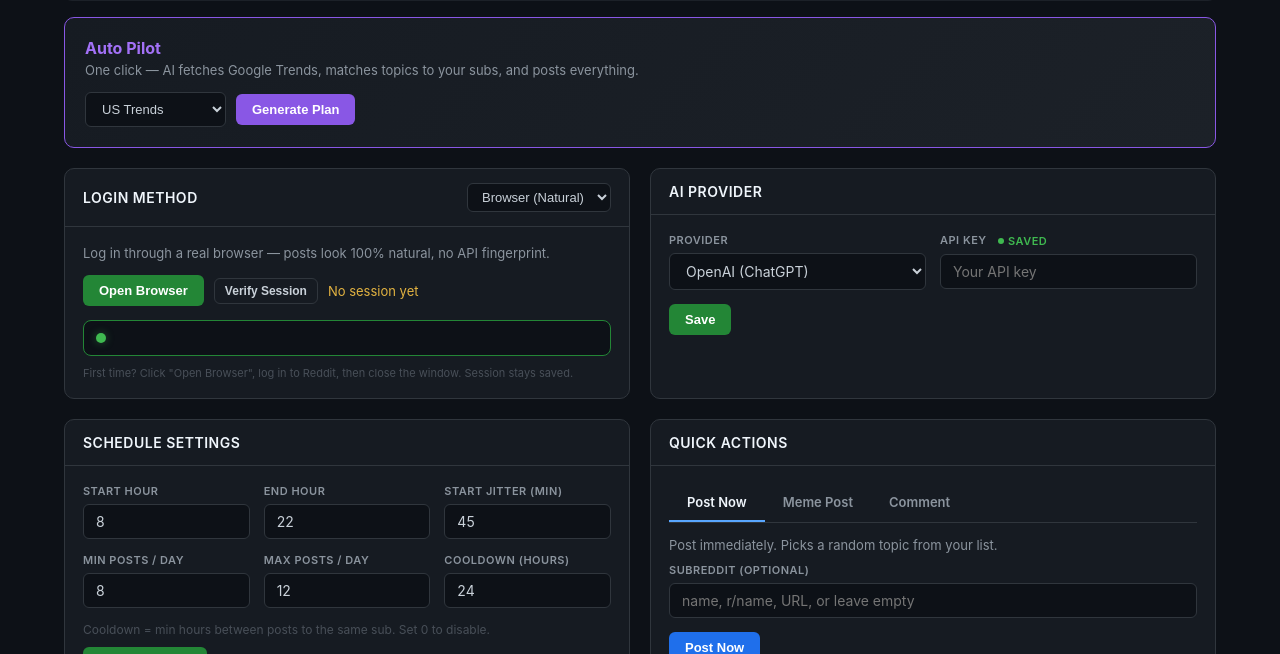
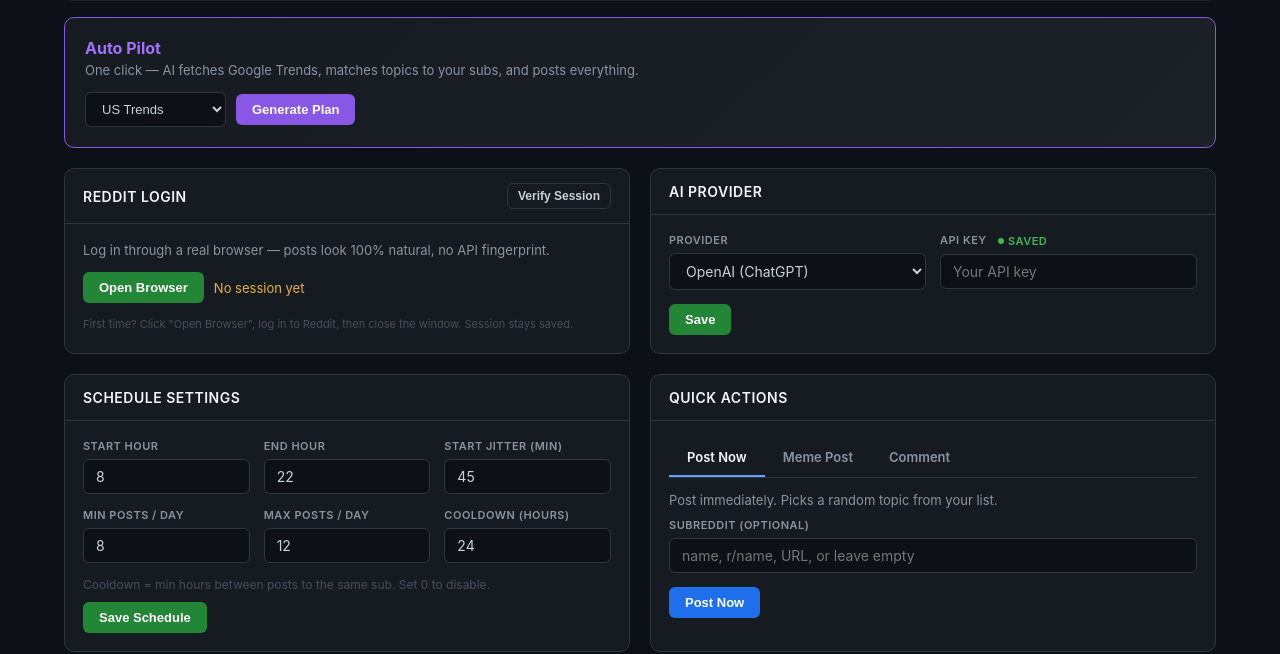
Before and after one commit to Sohelmoldharia/reddit-posting-ai-assisted, a Flask app: page / in a window 1280 px wide. Shown: the part 169-823 px from the top of the page. Run offline with Flask 3, Linux system fonts and the light colour scheme; data that the repository does not hold is empty.

Commit message:
Remove API option — browser-only posting for maximum naturalness
No more Reddit API toggle. Everything goes through the Playwright browser
session. Dashboard shows a clean Reddit Login card with Open Browser and
Verify Session. Removed reddit_poster dependency from app.py entirely.

https://claude.ai/code/session_01TwYXBxPCyX3NRxWC8jmaNz

```diff
--- a/app.py
+++ b/app.py
@@ -13,7 +13,6 @@ from flask import Flask, render_template, request, jsonify, send_file
 import browser_poster
 import content_generator
 import image_finder
-import reddit_poster
 import trends
 
 load_dotenv()
@@ -33,12 +32,6 @@ _bot_status = {"state": "stopped", "message": "Bot is not running", "last_post":
 _daily_start_cache = {}
 _daily_target_cache = {}
 _browser_login_active = False
-
-
-def _get_poster(config):
-    if config.get("posting_method") == "browser":
-        return browser_poster
-    return reddit_poster
 
 
 # ─── helpers ───
@@ -278,9 +271,8 @@ def do_post(subreddit, topic_line, config):
     topic = parse_topic(topic_line)
     provider = config["ai_provider"]
     is_image = topic["image"] is not None
-    poster = _get_poster(config)
     try:
-        example_titles = poster.get_recent_titles(subreddit)
+        example_titles = browser_poster.get_recent_titles(subreddit)
     except Exception:
         example_titles = None
     content = content_generator.generate_content(
@@ -288,11 +280,11 @@ def do_post(subreddit, topic_line, config):
     )
     title = content["title"]
     if is_image and os.path.exists(topic["image"]):
-        post_id, post_url = poster.post_image(subreddit, title, topic["image"])
+        post_id, post_url = browser_poster.post_image(subreddit, title, topic["image"])
         return topic["text"], post_id, post_url, "image"
     else:
         body = content.get("body", "")
-        post_id, post_url = poster.post_text(subreddit, title, body)
+        post_id, post_url = browser_poster.post_text(subreddit, title, body)
         return topic["text"], post_id, post_url, "text"
 
 
@@ -301,10 +293,8 @@ def bot_loop():
 
     _bot_status = {"state": "running", "message": "Starting up...", "last_post": None}
 
-    config = load_config()
-    poster = _get_poster(config)
     try:
-        user = poster.verify_login()
+        user = browser_poster.verify_login()
         _bot_status["message"] = f"Logged in as u/{user}"
     except Exception as e:
         _bot_status = {"state": "error", "message": f"Login failed: {e}", "last_post": None}
@@ -442,8 +432,6 @@ def api_get_config():
 def api_save_config():
     data = request.json
     config = load_config()
-    if "posting_method" in data:
-        config["posting_method"] = data["posting_method"]
     if "ai_provider" in data:
         config["ai_provider"] = data["ai_provider"]
     if "min_posts_per_day" in data:
@@ -562,10 +550,8 @@ def api_post_now():
 
 @app.route("/api/verify-login", methods=["POST"])
 def api_verify_login():
-    config = load_config()
-    poster = _get_poster(config)
     try:
-        user = poster.verify_login()
+        user = browser_poster.verify_login()
         return jsonify({"ok": True, "username": user})
     except Exception as e:
         return jsonify({"error": str(e)}), 400
@@ -663,9 +649,8 @@ def api_comment_preview():
     if not url:
         return jsonify({"error": "URL is required"}), 400
     config = load_config()
-    poster = _get_poster(config)
     try:
-        post_info = poster.get_post_info(url)
+        post_info = browser_poster.get_post_info(url)
         comment_text = content_generator.generate_comment(post_info, config["ai_provider"])
         return jsonify({"ok": True, "post_info": post_info, "comment": comment_text})
     except Exception as e:
@@ -679,10 +664,8 @@ def api_comment_post():
     comment_body = data.get("comment", "").strip()
     if not url or not comment_body:
         return jsonify({"error": "URL and comment are required"}), 400
-    config = load_config()
-    poster = _get_poster(config)
     try:
-        comment_id, comment_url = poster.post_comment(url, comment_body)
+        comment_id, comment_url = browser_poster.post_comment(url, comment_body)
         return jsonify({"ok": True, "comment_id": comment_id, "comment_url": comment_url})
     except Exception as e:
         return jsonify({"error": str(e)}), 500
@@ -724,9 +707,8 @@ def api_meme_post():
     if not os.path.exists(image_path):
         return jsonify({"error": "Image file not found. Search again."}), 400
     config = load_config()
-    poster = _get_poster(config)
     try:
-        post_id, post_url = poster.post_image(subreddit, title, image_path)
+        post_id, post_url = browser_poster.post_image(subreddit, title, image_path)
         log = load_log()
         today = get_today()
         if today not in log:
--- a/config.json
+++ b/config.json
@@ -15,7 +15,6 @@
   "max_posts_per_day": 12,
   "cooldown_hours": 24,
   "ai_provider": "openai",
-  "posting_method": "browser",
   "trends_geo": "US",
   "schedule": {
     "start_hour": 8,
--- a/templates/dashboard.html
+++ b/templates/dashboard.html
@@ -182,57 +182,23 @@ a{color:#58a6ff;text-decoration:none}
 
   <div class="grid">
 
-    <!-- Login Method -->
+    <!-- Reddit Login -->
     <div class="card">
       <div class="card-header">
-        <h2>Login Method</h2>
-        <select id="postingMethod" onchange="switchPostingMethod()" style="background:#0d1117;border:1px solid #30363d;color:#c9d1d9;padding:5px 10px;border-radius:6px;font-size:13px;cursor:pointer">
-          <option value="browser">Browser (Natural)</option>
-          <option value="api">Reddit API</option>
-        </select>
+        <h2>Reddit Login</h2>
+        <button class="btn btn-sm btn-outline" onclick="verifyBrowserLogin()">Verify Session</button>
       </div>
       <div class="card-body">
-        <!-- Browser Login -->
-        <div id="browserLoginSection">
         <p style="font-size:13px;color:#8b949e;margin-bottom:14px">Log in through a real browser — posts look 100% natural, no API fingerprint.</p>
         <div style="display:flex;gap:10px;align-items:center;flex-wrap:wrap;margin-bottom:14px">
           <button class="btn btn-primary" onclick="openBrowserLogin()" id="browserLoginBtn">Open Browser</button>
-            <button class="btn btn-outline btn-sm" onclick="verifyBrowserLogin()">Verify Session</button>
           <span id="browserStatus" style="font-size:13px;color:#8b949e"></span>
         </div>
-          <div id="browserSessionInfo" style="display:none;background:#0d1117;border:1px solid #238636;border-radius:8px;padding:12px;display:flex;align-items:center;gap:8px">
+        <div id="browserSessionInfo" style="display:none;background:#0d1117;border:1px solid #238636;border-radius:8px;padding:12px;align-items:center;gap:8px">
           <div class="status-dot running"></div>
           <span style="color:#3fb950;font-weight:600;font-size:14px" id="browserUser"></span>
         </div>
         <p style="font-size:11px;color:#484f58;margin-top:10px">First time? Click "Open Browser", log in to Reddit, then close the window. Session stays saved.</p>
-        </div>
-        <!-- API Login (hidden by default) -->
-        <div id="apiLoginSection" style="display:none">
-          <div class="form-row">
-            <div class="form-group">
-              <label>Client ID <span id="envRedditId" class="saved-badge" style="display:none">SAVED</span></label>
-              <input type="text" id="redditClientId" placeholder="From reddit.com/prefs/apps">
-            </div>
-            <div class="form-group">
-              <label>Client Secret <span id="envRedditSecret" class="saved-badge" style="display:none">SAVED</span></label>
-              <input type="password" id="redditClientSecret" placeholder="Secret key">
-            </div>
-          </div>
-          <div class="form-row">
-            <div class="form-group">
-              <label>Username <span id="envRedditUser" class="saved-badge" style="display:none">SAVED</span></label>
-              <input type="text" id="redditUsername" placeholder="u/yourname">
-            </div>
-            <div class="form-group">
-              <label>Password <span id="envRedditPass" class="saved-badge" style="display:none">SAVED</span></label>
-              <input type="password" id="redditPassword" placeholder="Account password">
-            </div>
-          </div>
-          <div style="display:flex;gap:8px">
-            <button class="btn btn-primary" onclick="saveRedditCreds()">Save Credentials</button>
-            <button class="btn btn-outline btn-sm" onclick="verifyLogin()">Test Login</button>
-          </div>
-        </div>
       </div>
     </div>
 
@@ -506,11 +472,6 @@ async function loadConfig() {
   const c = d.config;
   const e = d.env_status;
 
-  const method = c.posting_method || 'browser';
-  document.getElementById('postingMethod').value = method;
-  document.getElementById('browserLoginSection').style.display = method === 'browser' ? 'block' : 'none';
-  document.getElementById('apiLoginSection').style.display = method === 'api' ? 'block' : 'none';
-
   document.getElementById('aiProvider').value = c.ai_provider;
   document.getElementById('startHour').value = c.schedule.start_hour;
   document.getElementById('endHour').value = c.schedule.end_hour;
@@ -518,10 +479,6 @@ async function loadConfig() {
   document.getElementById('minPosts').value = c.min_posts_per_day;
   document.getElementById('maxPosts').value = c.max_posts_per_day;
 
-  toggle('envRedditId', e.REDDIT_CLIENT_ID);
-  toggle('envRedditSecret', e.REDDIT_CLIENT_SECRET);
-  toggle('envRedditUser', e.REDDIT_USERNAME);
-  toggle('envRedditPass', e.REDDIT_PASSWORD);
   updateAiKeyBadge(e);
 
   document.getElementById('cooldown').value = c.cooldown_hours || 24;
@@ -532,7 +489,7 @@ async function loadConfig() {
   document.getElementById('statSubs').textContent = c.subreddits.length;
   document.getElementById('statTopics').textContent = d.topics.length;
 
-  if (method === 'browser') checkBrowserSession();
+  checkBrowserSession();
 }
 
 function toggle(id, show) {
@@ -638,17 +595,6 @@ async function toggleBot() {
   setTimeout(loadStatus, 500);
 }
 
-async function saveRedditCreds() {
-  const data = {
-    REDDIT_CLIENT_ID: document.getElementById('redditClientId').value,
-    REDDIT_CLIENT_SECRET: document.getElementById('redditClientSecret').value,
-    REDDIT_USERNAME: document.getElementById('redditUsername').value,
-    REDDIT_PASSWORD: document.getElementById('redditPassword').value,
-  };
-  const r = await api('/api/credentials', {method:'POST', headers:{'Content-Type':'application/json'}, body:JSON.stringify(data)});
-  if (r.ok) { toast('Reddit credentials saved'); loadConfig(); }
-}
-
 async function saveAiSettings() {
   const provider = document.getElementById('aiProvider').value;
   const key = document.getElementById('aiApiKey').value;
@@ -711,21 +657,6 @@ async function postNow() {
   btn.disabled = false; btn.textContent = 'Post Now';
   if (r.ok) { toast(`Posted to r/${r.subreddit}!`); loadStatus(); }
   else toast(r.error || 'Failed', 'error');
-}
-
-async function verifyLogin() {
-  const r = await api('/api/verify-login', {method:'POST'});
-  if (r.ok) toast(`Login OK — u/${r.username}`);
-  else toast(r.error || 'Login failed', 'error');
-}
-
-function switchPostingMethod() {
-  const method = document.getElementById('postingMethod').value;
-  document.getElementById('browserLoginSection').style.display = method === 'browser' ? 'block' : 'none';
-  document.getElementById('apiLoginSection').style.display = method === 'api' ? 'block' : 'none';
-  api('/api/config', {method:'POST', headers:{'Content-Type':'application/json'}, body:JSON.stringify({posting_method: method})});
-  toast(method === 'browser' ? 'Switched to Browser mode' : 'Switched to API mode');
-  if (method === 'browser') checkBrowserSession();
 }
 
 async function openBrowserLogin() {
```
Lines whose indentation alone changed are shown as unchanged.
